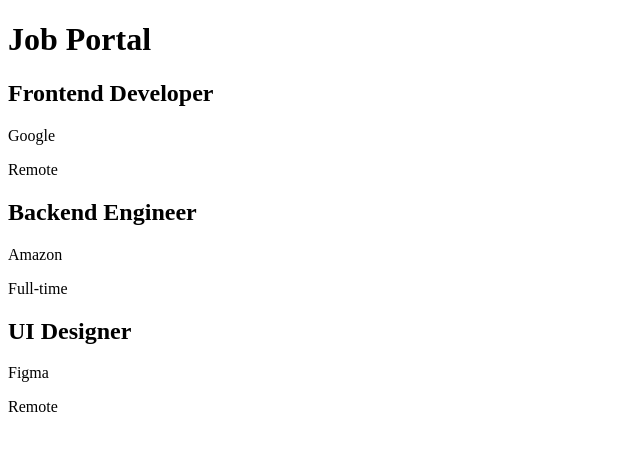
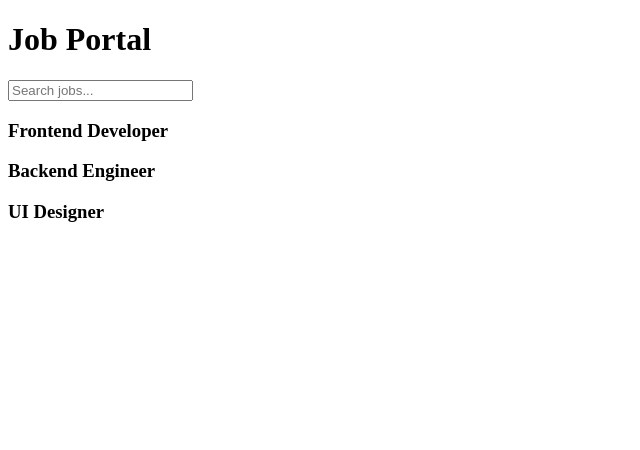
Before and after one commit to arpit0305/job-portal, a React (Vite) app in the folder job-portal-react/: page / in a window 1280 px wide. Shown: the top 450 px of the page, without its empty margins (0-640 px from the left). Built offline with nearby package versions, Linux system fonts and the light colour scheme.

Commit message:
phase3: added useState search input to JobList

```diff
--- a/job-portal-react/src/components/JobList.jsx
+++ b/job-portal-react/src/components/JobList.jsx
@@ -1,19 +1,24 @@
-import JobCard from "./JobCard";
+import { useState } from 'react';
 
-function JobList({jobs}) {
-    return (
-        <div className="job-list">
-            {jobs.map((job) => (
-                <JobCard
-                    key={job.id}
-                    title={job.title}
-                    company={job.company}
-                    type={job.type}
-                />
-            ))}
+function JobList({ jobs }) {
+  const [query, setQuery] = useState('');
+
+  return (
+    <div>
+      <input
+        type="text"
+        value={query}
+        onChange={(e) => setQuery(e.target.value)}
+        placeholder="Search jobs..."
+      />
+      {jobs.map((job) => (
+        <div key={job.id}>
+          <h3>{job.title}</h3>
+          <p>{job.company_name}</p>
         </div>
-    );
-
+      ))}
+    </div>
+  );
 }
 
 export default JobList;
```
